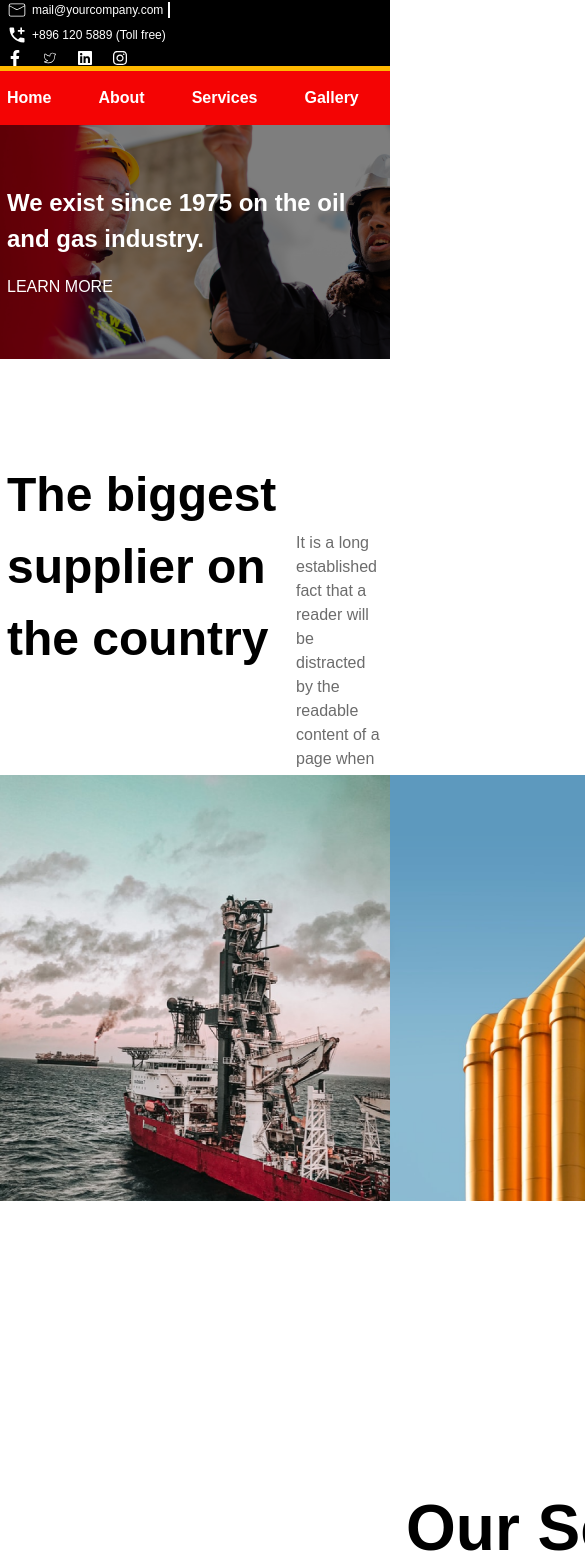
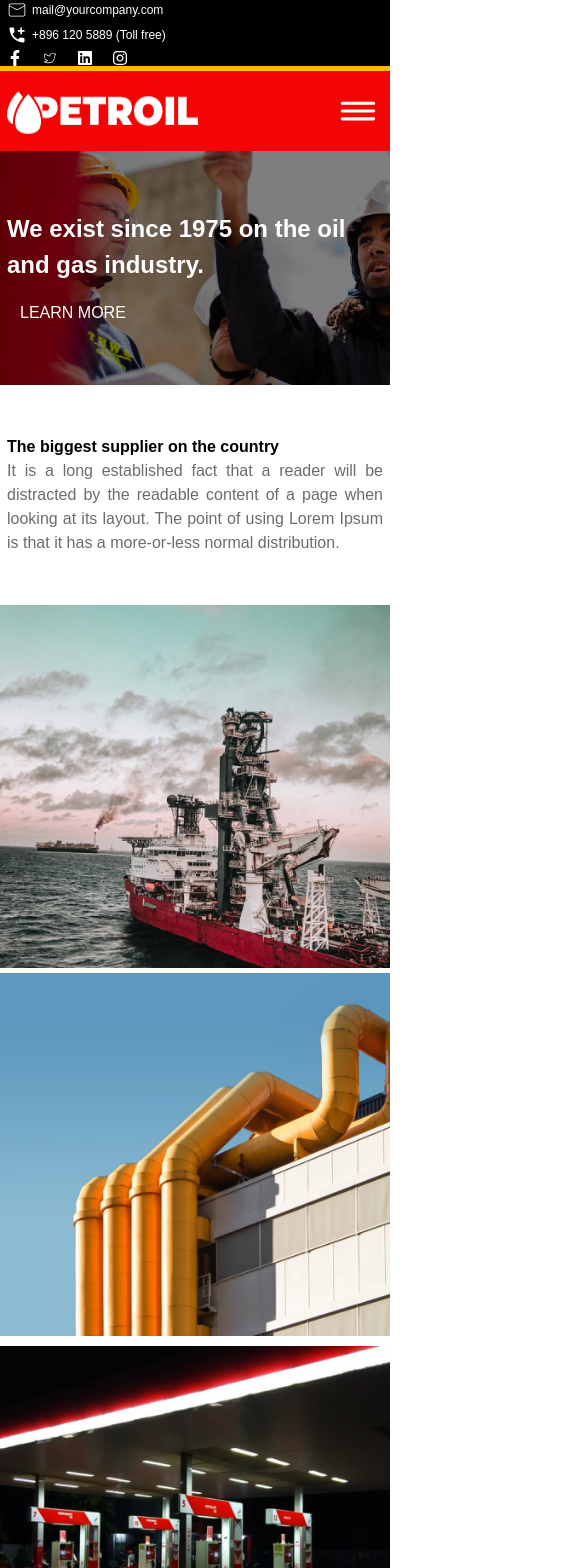
Before and after one commit to mustakin04/Petroil-Website, a React app in the folder my-petroil/: page / in a window 390 px wide. Shown: the top 1568 px of the page, 585 px wide, since content can reach past the window. Built offline with nearby package versions, Linux system fonts and the light colour scheme; the HTML template or start-up script is replaced by a standard one.

Commit message:
last commit

```diff
--- a/my-petroil/src/Components/About/About.jsx
+++ b/my-petroil/src/Components/About/About.jsx
@@ -3,17 +3,17 @@ import Container from '../Container/Container'
 
 const About = () => {
     return (
-        <div className='bg-[#F0F0F0] py-[136px]'>
+        <div className='bg-[#F0F0F0] py-[60px] md:py-[136px]'>
            <Container>
-            <div className='flex '>
-                <div className='bg-[#F40404] w-[413px] h-[361px] text-white py-[100px]'>
-                 <h1 className='font-poppins font-bold text-[36px] w-[262px] m-auto text-center'>Learn
+            <div className='md:flex '>
+                <div className='bg-[#F40404] md:w-[413px] md:h-[361px] text-white py-[100px]'>
+                 <h1 className='font-poppins font-bold text-[36px]  md:w-[262px] m-auto text-center'>Learn
                     more about our
                      company</h1>
                 </div>
-                <div className='bg-unsplash7 bg-center bg-no-repeat bg-cover pt-[156px] pb-[154px] w-full'>
-                  <a  className='font-poppins ml-[282px] font-semibold bg-white text-[#F40404] py-[14px]
-                  px-[30px]'
+                <div className='bg-unsplash7 bg-center bg-no-repeat bg-cover py-[80px] md:pt-[156px] md:pb-[154px] w-full'>
+                  <a  className='font-poppins md:ml-[282px] ml-[110px] p-3 md:font-semibold bg-white text-[#F40404] md:py-[14px]
+                  md:px-[30px]'
                   href="">Learn More</a>
                 </div>
             </div>
--- a/my-petroil/src/Components/Banner/Banner.jsx
+++ b/my-petroil/src/Components/Banner/Banner.jsx
@@ -14,7 +14,7 @@ const Banner = () => {
             We exist since 1975 on the oil and gas industry.</h1>
           </div>
           <div className='pt-[18px] md:pt-[40px]'>
-          <a className="md:p-[13px] hover:bg-[#F40404]" href="#">LEARN MORE</a>
+          <a className="p-[13px] hover:bg-[#F40404]" href="#">LEARN MORE</a>
           </div>
         </Container>
 
--- a/my-petroil/src/Components/Footer/Footer.jsx
+++ b/my-petroil/src/Components/Footer/Footer.jsx
@@ -17,7 +17,7 @@ const Footer = () => {
     return (
         <div className='bg-[#1F1F1F] py-[149px]'>
             <Container>
-                <div className='flex justify-between'>
+                <div className='md:flex justify-between'>
                     <div className='text-white '>
                         <img className=' pb-[33px]' src={log5} alt="" />
                         <div className='flex items-center'>
--- a/my-petroil/src/Components/Header/Header.jsx
+++ b/my-petroil/src/Components/Header/Header.jsx
@@ -6,9 +6,6 @@ import { FaFacebookF, FaLinkedin, FaInstagram } from "react-icons/fa";
 import { CiTwitter } from "react-icons/ci";
 import Container from '../Container/Container';
 
-
-
-
 const Header = () => {
     return (
         <div className="bg-black text-white border-b-[5px] md:py-[20px] border-[#FFB800] ">
@@ -16,7 +13,7 @@ const Header = () => {
                 <div className='md:flex font-poppins '>
                     <div className='md:flex md:w-1/2'>
                         <div className='relative w-1/2 flex items-center gap-[5px] md:after:absolute after:content-[""] after:w-[2px]
-                        after:h-[16px] after:bg-neutral-50 after:top-[4px] after:right-[40px]'>
+                        md:after:h-[16px] after:bg-neutral-50 after:top-[4px] after:right-[40px]'>
                             <CiMail className='text-xl' />
                             <p className=' text-xs font-normal'>mail@yourcompany.com</p>
                         </div>
--- a/my-petroil/src/Components/Image/Image.jsx
+++ b/my-petroil/src/Components/Image/Image.jsx
@@ -7,11 +7,11 @@ import unsplash4 from "../../assets/unsplash4.png"
 
 const Image = () => {
   return (
-    <div className='flex justify-between'>
-        <img className='w-[458px] h-[426px]' src={unsplash} alt="" />
-        <img className='w-[458px] h-[426px]' src={unsplash2} alt="" />
-        <img className='w-[458px] h-[426px]'  src={unsplash3} alt="" />
-        <img className='w-[458px] h-[426px]' src={unsplash4} alt="" />
+    <div className='md:flex justify-between'>
+        <img className='md:w-[458px] md:h-[426px]' src={unsplash} alt="" />
+        <img className='md:w-[458px] md:h-[426px] py-[5px]' src={unsplash2} alt="" />
+        <img className='md:w-[458px] md:h-[426px] py-[5px]'  src={unsplash3} alt="" />
+        <img className='md:w-[458px] md:h-[426px]' src={unsplash4} alt="" />
     </div>
   )
 }
--- a/my-petroil/src/Components/Map/Map.jsx
+++ b/my-petroil/src/Components/Map/Map.jsx
@@ -3,14 +3,14 @@ import map from "../../assets/Maps.png"
 import Container from '../Container/Container'
 const Map = () => {
   return (
-    <div>
+    <div className='mt-3 md:mt-0'>
         <div className=''>
          <img className='w-full 'src={map} alt="" />
         </div>
         <div className=' bg-[#F40404] '>
            <Container>
-            <div className='flex justify-between bg-[#F40404] py-[47px] text-white'>
-                <p className='font-poppins font-bold text-[36px]'>Want to join as member branch in your area?</p>
+            <div className='md:flex justify-between bg-[#F40404] py-[47px] text-white'>
+                <p className='font-poppins font-bold pb-[17px] md:pb-0 md:text-[36px]'>Want to join as member branch in your area?</p>
                 <a className='font-poppins font-semibold text-[16px] border border-white py-[13px] px-[31px]' href="">CONTACT</a>
             </div>
            </Container>
--- a/my-petroil/src/Components/Navbar/Navbar.jsx
+++ b/my-petroil/src/Components/Navbar/Navbar.jsx
@@ -1,25 +1,31 @@
 // eslint-disable-next-line no-unused-vars
-import React from 'react'
+import React, { useState } from 'react'
 import Container from '../Container/Container'
 import PETROIl from "../../assets/Logo.png"
+import { IoReorderThreeOutline } from "react-icons/io5";
 
 
 const Navbar = () => {
+  const [dropdown,setDropdwon] =useState(false)
+  const handlClick=()=>{
+     setDropdwon(!dropdown)
+  }
   return (
-    <div className='bg-[#F40404] font-poppins md:py-[15px]'>
+    <div className='bg-[#F40404] font-poppins py-[15px]'>
       <Container>
-        <div className='flex justify-between items-center'>
-          <div className='w-1/5'>
+        <div className='md:flex justify-between items-center'>
+          <div className='flex justify-between md:w-1/5'>
             <img src={PETROIl} alt="Petroil" />
+            <IoReorderThreeOutline onClick={ handlClick} className='text-white text-[50px] block md:hidden' />
           </div>
-          <div >
-            <ul className='flex gap-x-[47px] text-[16px] font-semibold text-white items-center'>
+          <div className={`${dropdown ? 'bg-teal-500' :"hidden md:flex" }`}>
+            <ul className='md:flex gap-x-[47px] text-[16px] font-semibold text-white items-center'>
               <li>Home</li>
               <li>About</li>
               <li>Services</li>
               <li>Gallery</li>
               <li>Blog</li>
-              <a href="#" className='border-2 border-white p-[13px]'>CONTACT</a>
+              <a href="#" className='border-2 border-white p-1 md:p-[13px]'>CONTACT</a>
             </ul>
           </div>
         </div>
--- a/my-petroil/src/Components/Petromax/Petromax.jsx
+++ b/my-petroil/src/Components/Petromax/Petromax.jsx
@@ -7,9 +7,9 @@ import logo4 from "../../assets/Logo4.png"
 import Container from '../Container/Container'
 const Petromax = () => {
   return (
-    <div className='py-[116px]'>
+    <div className='py-[60px] md:py-[116px]'>
      <Container>
-        <div className='flex justify-between'>
+        <div className='my-[20px] m-auto md:flex justify-between w-full'>
             <img src={logo1} alt="" />
             <img src={logo2} alt="" />
             <img src={logo3} alt="" />
--- a/my-petroil/src/Components/Supplier/Supplier.jsx
+++ b/my-petroil/src/Components/Supplier/Supplier.jsx
@@ -4,15 +4,15 @@ import Container from './../Container/Container';
 
 const Supplier = () => {
     return (
-        <div className='py-[100px]'>
+        <div className='py-[50px] md:py-[100px]'>
             <Container>
-                <div className='flex  justify-between items-center' >
-                    <div className='font-poppins text-[#000000] text-[48px] font-bold '>
-                        <h1 className='w-[289px] h-[216px]'>The biggest
+                <div className='md:flex  justify-between items-center' >
+                    <div className='font-poppins text-[#000000] md:text-[48px] font-bold '>
+                        <h1 className='md:w-[289px] md:h-[216px]'>The biggest
                             supplier on
                             the country</h1>
                     </div>
-                    <div className='font-poppins font-medium text-[16px] text-[#6C6C6C] w-[651px] h-[72px]'>
+                    <div className='font-poppins text-justify justify font-medium text-[16px] text-[#6C6C6C] md:w-[651px] md:h-[72px]'>
                         <p>It is a long established fact that a reader will be distracted by the readable content of a page when looking at its layout. The point of using Lorem Ipsum is that it has a more-or-less normal distribution.</p>
                     </div>
                 </div>
--- a/my-petroil/src/Components/Supply/Supply.jsx
+++ b/my-petroil/src/Components/Supply/Supply.jsx
@@ -2,15 +2,17 @@ import React from 'react'
 import unsplash6 from "../../assets/unsplash6.png"
 const Supply = () => {
   return (
-    <div className='flex'>
-      <div className='relative z-[1] bg-supply pl-[116px] bg-current bg-no-repeat bg-cover pt-[147px] pb-[139px] w-[50%] text-white'>
+    <div className='md:flex'>
+      <div className='relative z-[1] bg-supply py-[60px] px-[7px] my-[10px]  md:pl-[116px] bg-current bg-no-repeat bg-cover md:pt-[147px] md:pb-[139px]
+       md:w-[50%] text-white'>
         <div className='absolute top-0 left-0 h-full w-full bg-black bg-opacity-50 z-[-1] '></div>
-        <h1 className='font-poppins font-bold text-[36px] pb-[20px]'>Supply of national industries.</h1>
+        <h1 className='font-poppins font-bold md:text-[36px] pb-[20px]'>Supply of national industries.</h1>
         <a className='hover:bg-[#F40404] font-poppins font-semibold text-[16px] py-[13px] px-[30px] ' href="">Learn More</a>
       </div>
-      <div className='relative z-[1] bg-fuel pl-[116px] bg-current bg-no-repeat bg-cover pt-[147px] pb-[139px] w-[50%] text-white'>
+      <div className='relative z-[1] bg-fuel py-[60px] px-[7px] md:pl-[116px] bg-current bg-no-repeat bg-cover md:pt-[147px] md:pb-[139px]
+      md:w-[50%] text-white'>
         <div className='absolute top-0 left-0 h-full w-full bg-black bg-opacity-50 z-[-1] '></div>
-        <h1 className='font-poppins font-bold text-[36px] pb-[20px]'>Supply of national industries.</h1>
+        <h1 className='font-poppins font-bold md:text-[36px] pb-[20px]'>Supply of national industries.</h1>
         <a className='hover:bg-[#F40404] font-poppins font-semibold text-[16px] py-[13px] px-[30px] ' href="">Learn More</a>
       </div>
     </div>
```
Also changed, not shown: my-petroil/src/Components/Lorem/Loren.jsx (+24 -18 lines), my-petroil/src/Components/Services/Services.jsx (+6 -6 lines), 1 other file (tests, documents, lock files or other folders).
